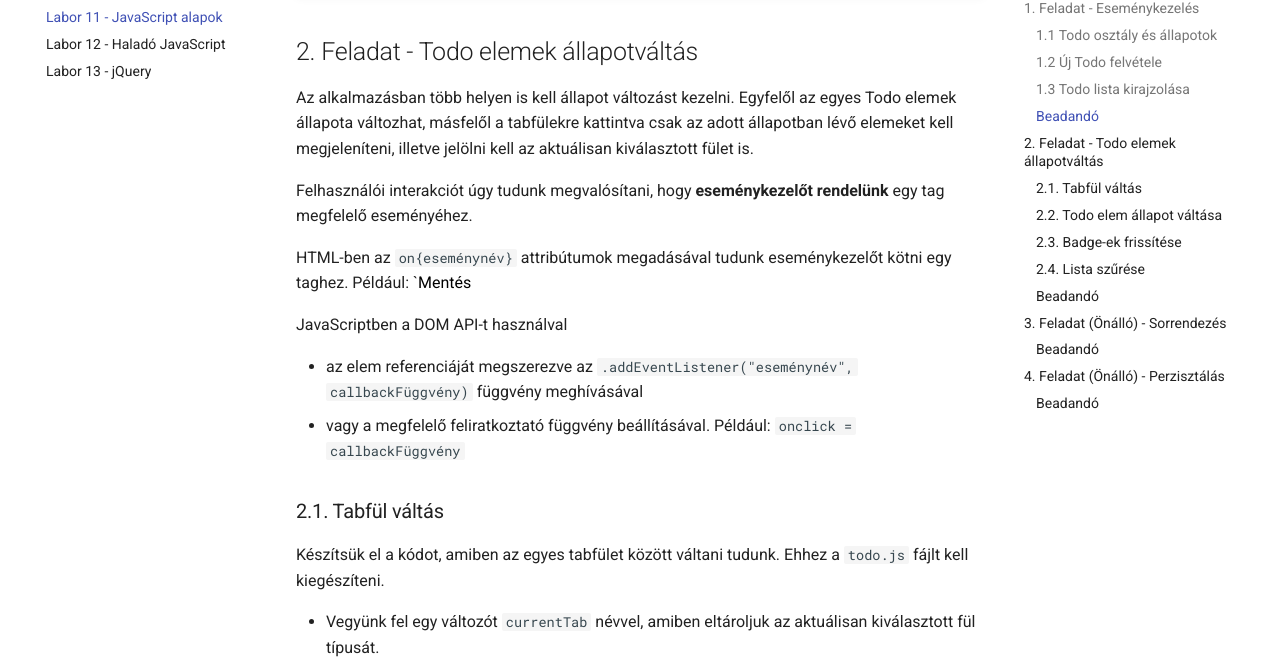
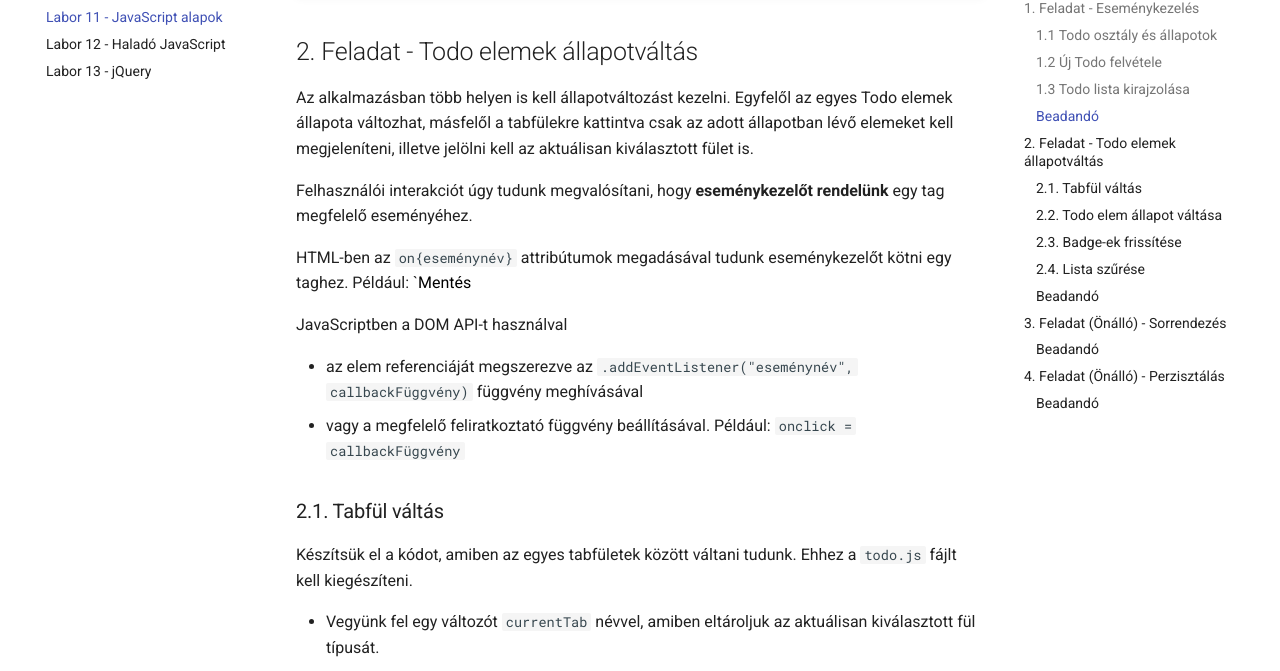
Before and after one commit to VIAUAD02/laborok, an MkDocs documentation site: the page built from docs/laborok/11-js/index.md, in a window 1280 px wide and 900 px high, scrolled down 5997 px. Shown: the part 172-843 px from the top of the window. Built offline with MkDocs 1.6.1 and Material for MkDocs 9.7.7, drawn with Linux system fonts in a browser that asks for light colours; comment, search, counter and statistics services are not loaded; some of the changed text lies outside the part shown.

Commit message:
js lab typos

```diff
--- a/docs/laborok/11-js/index.md
+++ b/docs/laborok/11-js/index.md
@@ -267,7 +267,7 @@ renderTodos();
 
 ## 2. Feladat - Todo elemek állapotváltás
 
-Az alkalmazásban több helyen is kell állapot változást kezelni. Egyfelől az egyes Todo elemek állapota változhat, másfelől a tabfülekre kattintva csak az adott állapotban lévő elemeket kell megjeleníteni, illetve jelölni kell az aktuálisan kiválasztott fület is.
+Az alkalmazásban több helyen is kell állapotváltozást kezelni. Egyfelől az egyes Todo elemek állapota változhat, másfelől a tabfülekre kattintva csak az adott állapotban lévő elemeket kell megjeleníteni, illetve jelölni kell az aktuálisan kiválasztott fület is.
 
 Felhasználói interakciót úgy tudunk megvalósítani, hogy **eseménykezelőt rendelünk** egy tag megfelelő eseményéhez.
 
@@ -280,7 +280,7 @@ JavaScriptben a DOM API-t használval
 
 ### 2.1. Tabfül váltás
 
-Készítsük el a kódot, amiben az egyes tabfület között váltani tudunk. Ehhez a `todo.js` fájlt kell kiegészíteni.
+Készítsük el a kódot, amiben az egyes tabfületek között váltani tudunk. Ehhez a `todo.js` fájlt kell kiegészíteni.
 
 * Vegyünk fel egy változót `currentTab` névvel, amiben eltároljuk az aktuálisan kiválasztott fül típusát.
 * Készísünk egy függényt `selectTab` névvel, ami paraméterül megkapja, hogy melyik fület kell megjelenítenie és ez alapján a `todo-tab` CSS osztállyal rendelkező tabfüleken az `.active` CSS osztályt átteszi az újonnan kiválasztott fülre.
```
Also changed, not shown: other parts of docs/laborok/11-js/index.md (+1 -1 lines).
